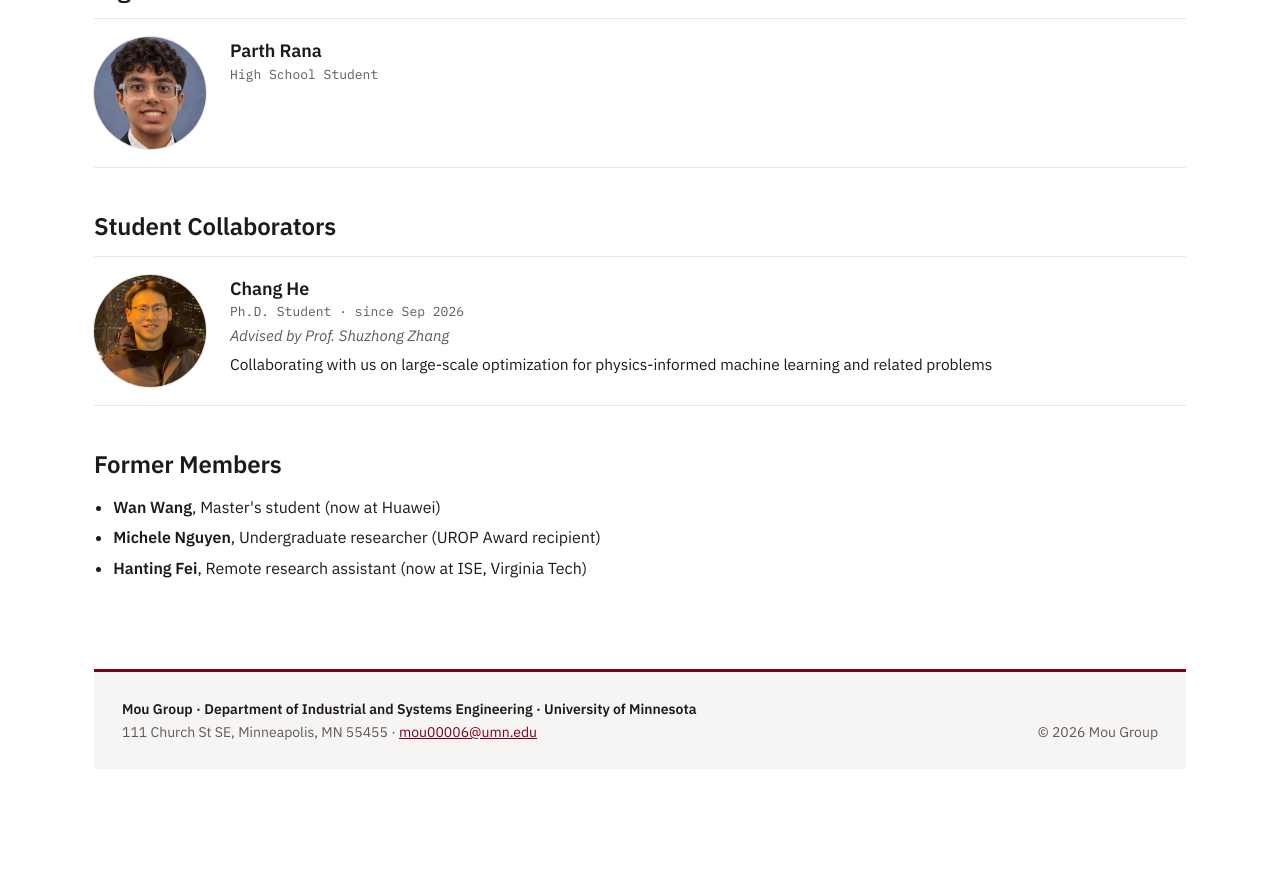
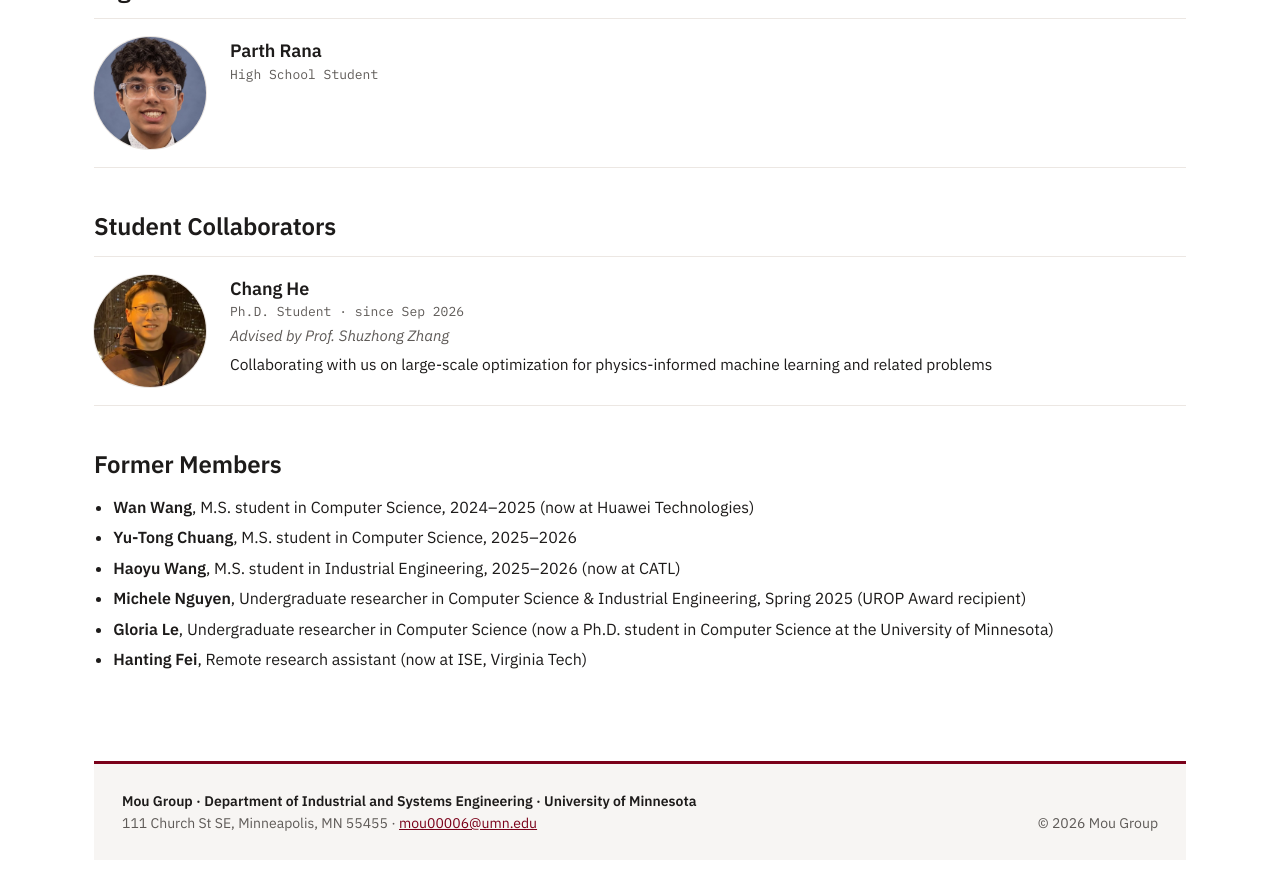
Before and after one commit to Mou-group-UMN/mou-group-umn.github.io, a Jekyll site: the page built from people.html, in a window 1280 px wide and 900 px high, scrolled down 2039 px. Shown: the top 870 px of the window. Built offline with Jekyll 4.4.1, drawn with Linux system fonts in a browser that asks for light colours; before the commit the page ends 2848 px from its top, so only the background shows below that.

Commit message:
People: Former Members updated from the CV (M.S. and undergraduate alumni, with years and placements)
Co-Authored-By: Claude Opus 5.5 <noreply@anthropic.com>
Claude-Session: https://claude.ai/code/session_01XBj4b1asWe9EJC5WfSpYSG

```diff
--- a/_data/people.yml
+++ b/_data/people.yml
@@ -35,7 +35,10 @@ students: []   # anyone whose role is still to confirm (shown under "Students")
 postdocs: []
 collaborators:   # students from other groups who work with us, shown under "Student Collaborators" (Sean, 2026-10-03)
   - {name: Chang He, role: Ph.D. Student, since: Sep 2026, photo: chang-he.jpg, cadv: Advised by Prof. Shuzhong Zhang, research: Collaborating with us on large-scale optimization for physics-informed machine learning and related problems}
-former:
-  - {name: Wan Wang, role: "Master's student", note: now at Huawei}
-  - {name: Michele Nguyen, role: Undergraduate researcher, note: UROP Award recipient}
-  - {name: Hanting Fei, role: Remote research assistant, note: "now at ISE, Virginia Tech"}
+former:   # alumni as listed in the CV (Individual Student Guidance), in the CV's order (Sean, 2026-10-20)
+  - {name: Wan Wang, role: "M.S. student in Computer Science, 2024–2025", note: now at Huawei Technologies}
+  - {name: Yu-Tong Chuang, role: "M.S. student in Computer Science, 2025–2026"}
+  - {name: Haoyu Wang, role: "M.S. student in Industrial Engineering, 2025–2026", note: now at CATL}
+  - {name: Michele Nguyen, role: "Undergraduate researcher in Computer Science & Industrial Engineering, Spring 2025", note: UROP Award recipient}
+  - {name: Gloria Le, role: Undergraduate researcher in Computer Science, note: now a Ph.D. student in Computer Science at the University of Minnesota}
+  - {name: Hanting Fei, role: Remote research assistant, note: "now at ISE, Virginia Tech"}   # not in the CV
```
